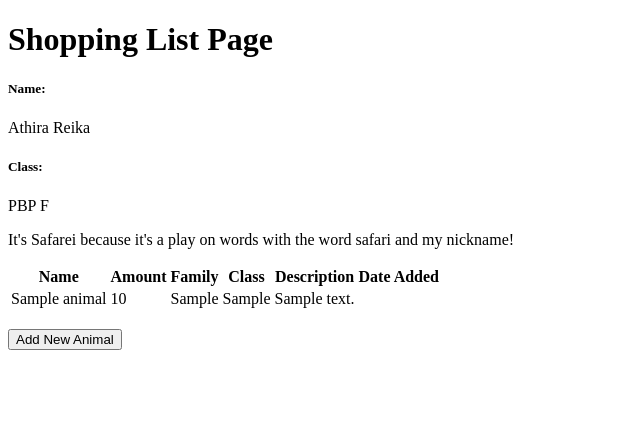
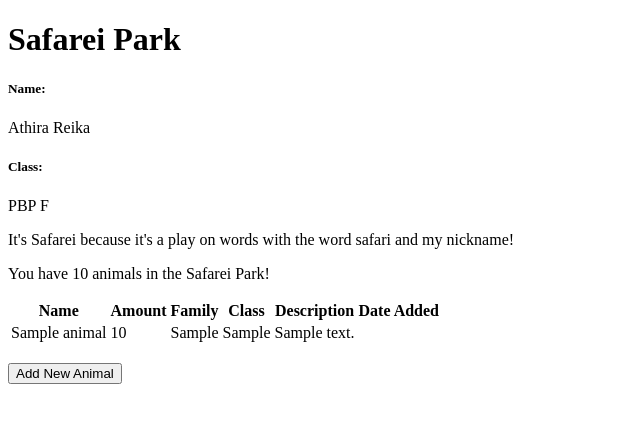
Before and after one commit to reikathr/safarei-park, a Django app: page / in a window 1280 px wide. Shown: the top 423 px of the page, without its empty margins (0-640 px from the left). Run offline with Django 4.2, Linux system fonts and the light colour scheme; tables that the repository leaves empty hold one stand-in row (values such as "Sample post").

Commit message:
added a message to see total animals stored

```diff
--- a/main/templates/main.html
+++ b/main/templates/main.html
@@ -1,7 +1,7 @@
 {% extends 'base.html' %}
 
 {% block content %}
-    <h1>Shopping List Page</h1>
+    <h1>Safarei Park</h1>
 
         <h5>Name:</h5>
         <p>{{name}}</p>
@@ -9,6 +9,7 @@
         <h5>Class:</h5>
         <p>{{class}}</p>
         <p>It's Safarei because it's a play on words with the word safari and my nickname!</p>
+        <p>You have {{animal_sum}} animals in the Safarei Park!</p>
 
     <table>
         <tr>
--- a/main/views.py
+++ b/main/views.py
@@ -7,10 +7,14 @@ from django.core import serializers
 
 def show_main(request):
     animals = Animal.objects.all()
+    animal_sum = 0
+    for animal in animals:
+        animal_sum += animal.amount
 
     context = {
         'name': 'Athira Reika', # Nama kamu
         'class': 'PBP F', # Kelas PBP kamu
+        'animal_sum': animal_sum,
         'animals': animals
     }
 
```
